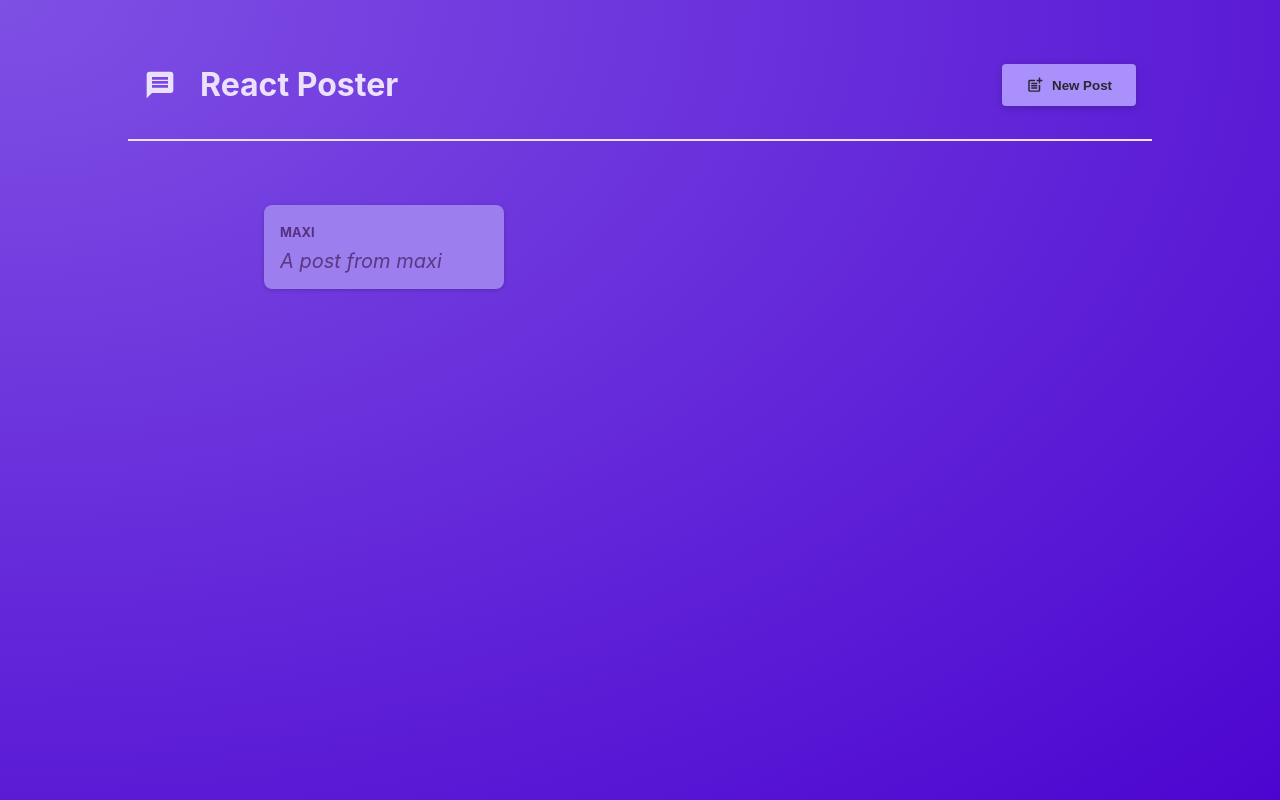
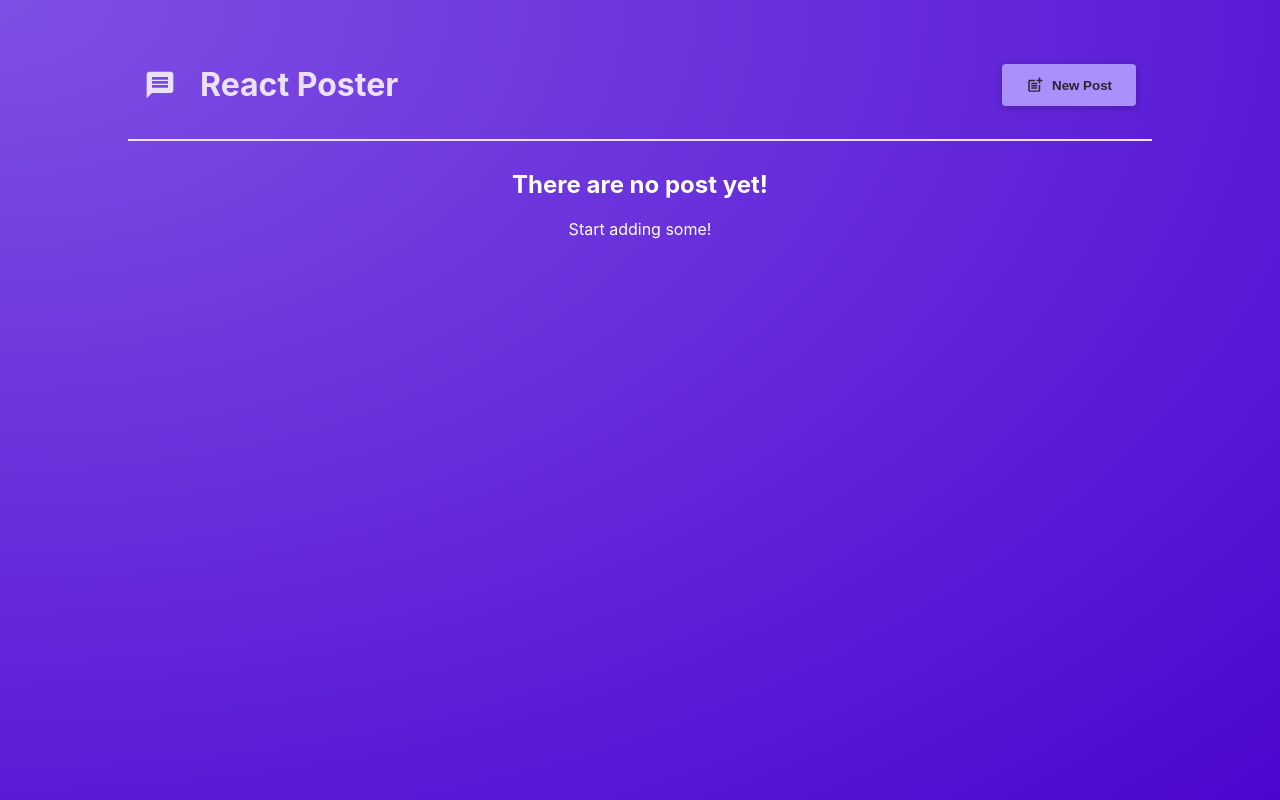
Before and after one commit to hernorusso/react-crush-course, a React (Vite) app: page / in a window 1280 px wide. Built offline with nearby package versions, Linux system fonts and the light colour scheme.

Commit message:
add post dinamically

```diff
--- a/src/app/pages/posts/posts.jsx
+++ b/src/app/pages/posts/posts.jsx
@@ -4,6 +4,7 @@ import { Modal } from "../components";
 
 const Posts = ({ isPosting, onClosePostModal }) => {
   const [posts, setPosts] = useState([]);
+
   const addPostHandler = (post) => {
     setPosts((p) => [post, ...p]);
   };
@@ -15,9 +16,19 @@ const Posts = ({ isPosting, onClosePostModal }) => {
           <NewPost onClose={onClosePostModal} onAddPost={addPostHandler} />
         </Modal>
       )}
-      <List>
-        <Post author="maxi" body="A post from maxi" key="2" />
-      </List>
+      {posts.length > 0 && (
+        <List>
+          {posts.map(({ author, body }) => (
+            <Post author={author} body={body} key={body} />
+          ))}
+        </List>
+      )}
+      {posts.length === 0 && (
+        <div style={{ color: "white", textAlign: "center" }}>
+          <h2>There are no post yet!</h2>
+          <p>Start adding some!</p>
+        </div>
+      )}
     </>
   );
 };
```
